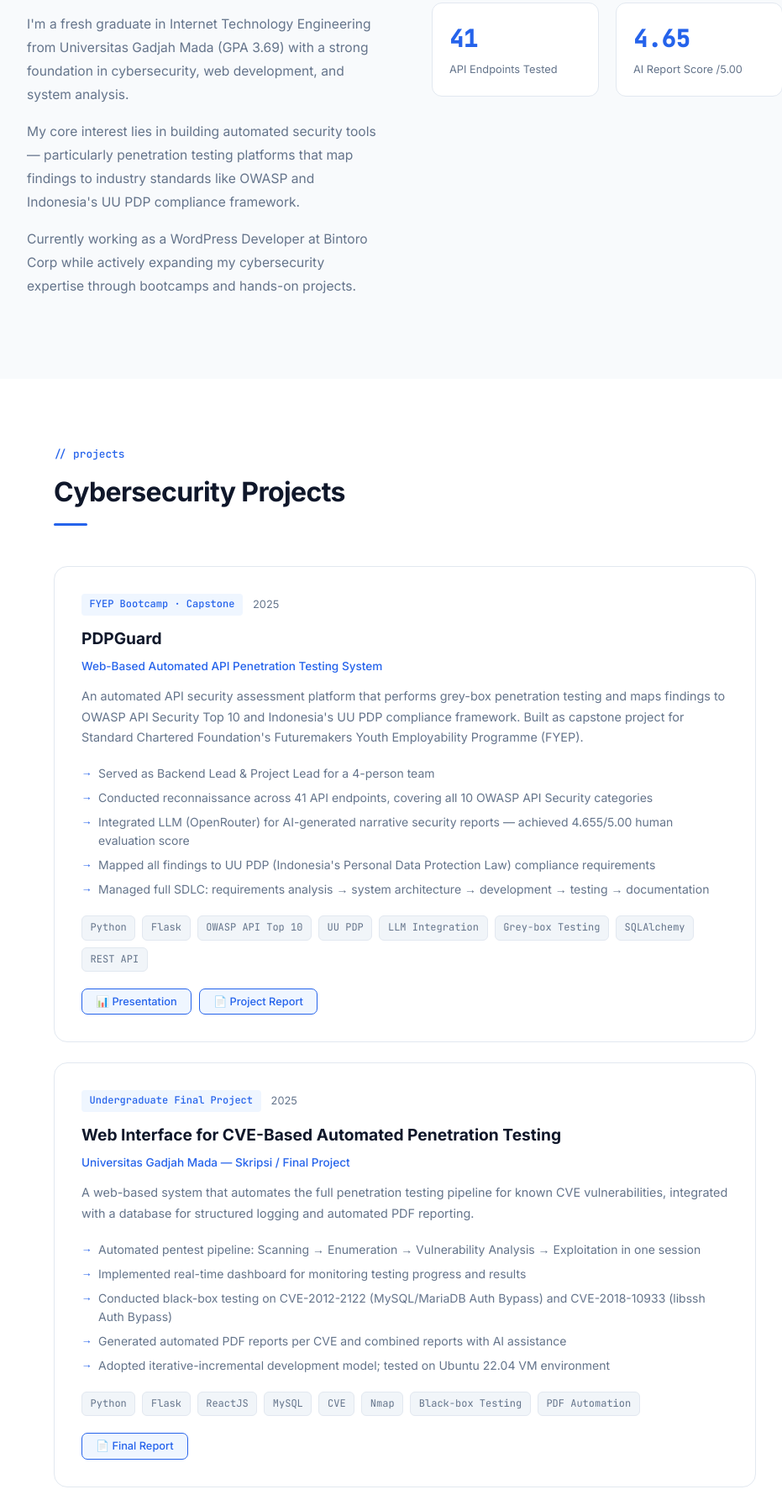
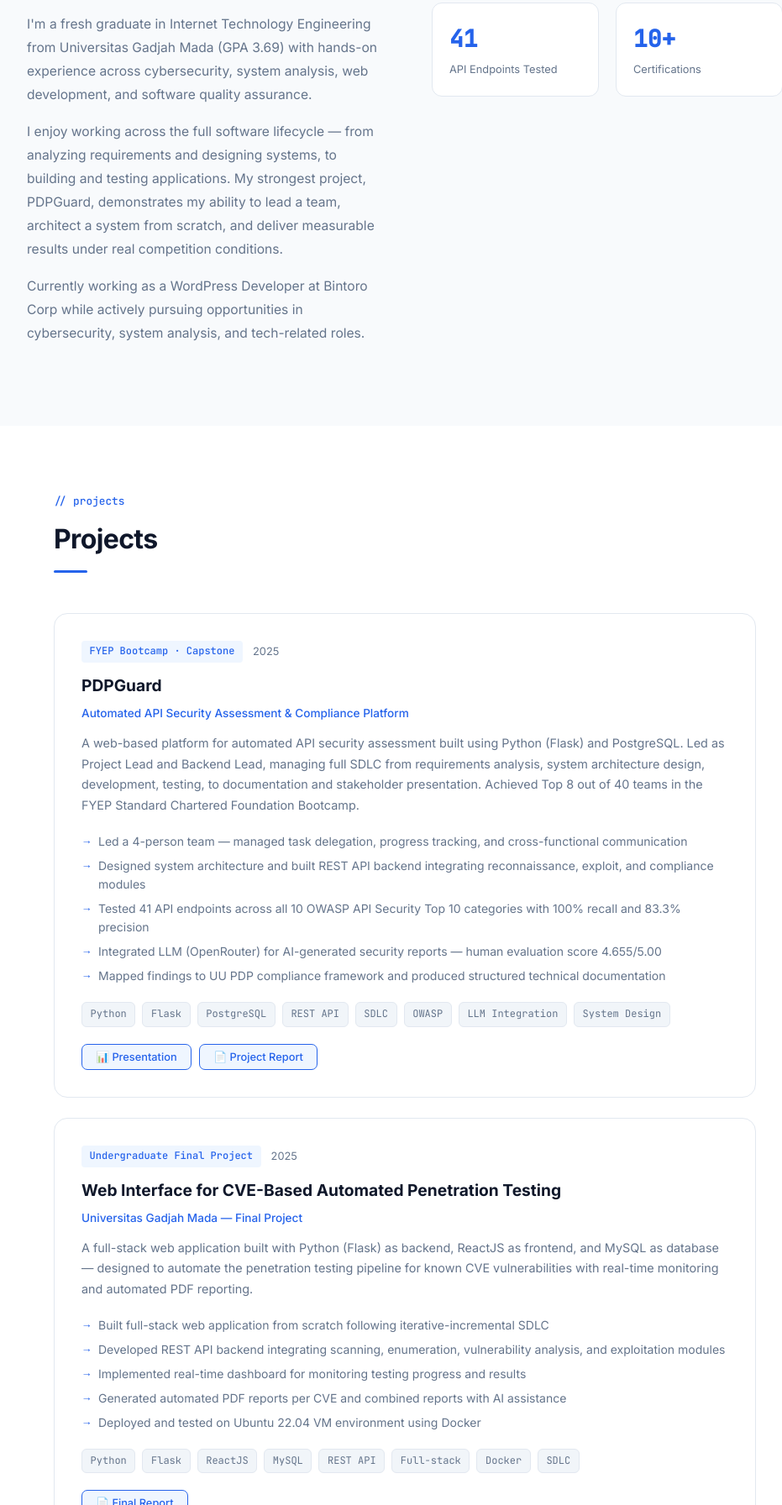
Before and after one commit to sofiyaa31/portfolio, a plain HTML site: page index.html in a window 1280 px wide. Shown: the part 1008-2800 px from the top of the page at 84% size, without its empty margins (158-1089 px from the left). Drawn offline with Linux system fonts and the light colour scheme.

Commit message:
Add files via upload

```diff
--- a/index.html
+++ b/index.html
@@ -156,20 +156,21 @@
 <!-- HERO -->
 <div style="padding: 0 2rem;">
   <section id="hero">
-    <div class="hero-eyebrow">Cybersecurity & Web Development</div>
+    <div class="hero-eyebrow">Cybersecurity · System Analysis · Web Development · QA</div>
     <h1 class="hero-name">Sofiyanatul<br>Munawaroh</h1>
     <div class="hero-tagline"><span id="typed"></span><span class="cursor"></span></div>
-    <p class="hero-desc">Fresh graduate in Internet Technology Engineering from Universitas Gadjah Mada. Passionate about building secure, automated, and intelligent systems — from penetration testing platforms to API security assessment tools.</p>
+    <p class="hero-desc">Fresh graduate in Internet Technology Engineering from Universitas Gadjah Mada. Experienced in building secure systems, analyzing requirements, developing web applications, and ensuring software quality through hands-on projects and bootcamp training.</p>
     <div class="hero-cta">
       <a href="#projects" class="btn btn-primary">View Projects</a>
       <a href="mailto:sofiyanatulm.31@gmail.com" class="btn btn-outline">Get in Touch</a>
     </div>
     <div class="hero-badges">
       <span class="badge">Penetration Testing</span>
-      <span class="badge">API Security</span>
+      <span class="badge">System Analysis</span>
+      <span class="badge">Python · Flask</span>
+      <span class="badge">QA & Testing</span>
       <span class="badge">OWASP</span>
-      <span class="badge">Python · Flask</span>
-      <span class="badge">UU PDP Compliance</span>
+      <span class="badge">Web Development</span>
       <span class="badge">SDLC</span>
     </div>
   </section>
@@ -184,16 +185,16 @@
         <h2 class="section-title">Background</h2>
         <div class="section-divider"></div>
       </div>
-      <p>I'm a fresh graduate in Internet Technology Engineering from Universitas Gadjah Mada (GPA 3.69) with a strong foundation in cybersecurity, web development, and system analysis.</p>
-      <p>My core interest lies in building automated security tools — particularly penetration testing platforms that map findings to industry standards like OWASP and Indonesia's UU PDP compliance framework.</p>
-      <p>Currently working as a WordPress Developer at Bintoro Corp while actively expanding my cybersecurity expertise through bootcamps and hands-on projects.</p>
+      <p>I'm a fresh graduate in Internet Technology Engineering from Universitas Gadjah Mada (GPA 3.69) with hands-on experience across cybersecurity, system analysis, web development, and software quality assurance.</p>
+      <p>I enjoy working across the full software lifecycle — from analyzing requirements and designing systems, to building and testing applications. My strongest project, PDPGuard, demonstrates my ability to lead a team, architect a system from scratch, and deliver measurable results under real competition conditions.</p>
+      <p>Currently working as a WordPress Developer at Bintoro Corp while actively pursuing opportunities in cybersecurity, system analysis, and tech-related roles.</p>
     </div>
     <div>
       <div class="about-stats">
         <div class="stat-card"><div class="stat-num">3.69</div><div class="stat-label">GPA at UGM</div></div>
-        <div class="stat-card"><div class="stat-num">2</div><div class="stat-label">Pentest Projects</div></div>
+        <div class="stat-card"><div class="stat-num">3+</div><div class="stat-label">Tech Projects</div></div>
         <div class="stat-card"><div class="stat-num">41</div><div class="stat-label">API Endpoints Tested</div></div>
-        <div class="stat-card"><div class="stat-num">4.65</div><div class="stat-label">AI Report Score /5.00</div></div>
+        <div class="stat-card"><div class="stat-num">10+</div><div class="stat-label">Certifications</div></div>
       </div>
     </div>
   </div>
@@ -204,7 +205,7 @@
   <section id="projects">
     <div class="section-header">
       <span class="section-label">// projects</span>
-      <h2 class="section-title">Cybersecurity Projects</h2>
+      <h2 class="section-title">Projects</h2>
       <div class="section-divider"></div>
     </div>
     <div class="projects-grid">
@@ -215,19 +216,19 @@
           <span class="project-year">2025</span>
         </div>
         <div class="project-title">PDPGuard</div>
-        <div class="project-subtitle">Web-Based Automated API Penetration Testing System</div>
-        <p class="project-desc">An automated API security assessment platform that performs grey-box penetration testing and maps findings to OWASP API Security Top 10 and Indonesia's UU PDP compliance framework. Built as capstone project for Standard Chartered Foundation's Futuremakers Youth Employability Programme (FYEP).</p>
+        <div class="project-subtitle">Automated API Security Assessment & Compliance Platform</div>
+        <p class="project-desc">A web-based platform for automated API security assessment built using Python (Flask) and PostgreSQL. Led as Project Lead and Backend Lead, managing full SDLC from requirements analysis, system architecture design, development, testing, to documentation and stakeholder presentation. Achieved Top 8 out of 40 teams in the FYEP Standard Chartered Foundation Bootcamp.</p>
         <ul class="project-highlights">
-          <li>Served as Backend Lead & Project Lead for a 4-person team</li>
-          <li>Conducted reconnaissance across 41 API endpoints, covering all 10 OWASP API Security categories</li>
-          <li>Integrated LLM (OpenRouter) for AI-generated narrative security reports — achieved 4.655/5.00 human evaluation score</li>
-          <li>Mapped all findings to UU PDP (Indonesia's Personal Data Protection Law) compliance requirements</li>
-          <li>Managed full SDLC: requirements analysis → system architecture → development → testing → documentation</li>
+          <li>Led a 4-person team — managed task delegation, progress tracking, and cross-functional communication</li>
+          <li>Designed system architecture and built REST API backend integrating reconnaissance, exploit, and compliance modules</li>
+          <li>Tested 41 API endpoints across all 10 OWASP API Security Top 10 categories with 100% recall and 83.3% precision</li>
+          <li>Integrated LLM (OpenRouter) for AI-generated security reports — human evaluation score 4.655/5.00</li>
+          <li>Mapped findings to UU PDP compliance framework and produced structured technical documentation</li>
         </ul>
         <div class="project-tags">
-          <span class="tag">Python</span><span class="tag">Flask</span><span class="tag">OWASP API Top 10</span>
-          <span class="tag">UU PDP</span><span class="tag">LLM Integration</span><span class="tag">Grey-box Testing</span>
-          <span class="tag">SQLAlchemy</span><span class="tag">REST API</span>
+          <span class="tag">Python</span><span class="tag">Flask</span><span class="tag">PostgreSQL</span>
+          <span class="tag">REST API</span><span class="tag">SDLC</span><span class="tag">OWASP</span>
+          <span class="tag">LLM Integration</span><span class="tag">System Design</span>
         </div>
         <div class="doc-btns">
           <button class="doc-btn" onclick="openModal('PDPGuard — Presentation', 'docs/pdpguard-presentation.pdf')">📊 Presentation</button>
@@ -241,19 +242,19 @@
           <span class="project-year">2025</span>
         </div>
         <div class="project-title">Web Interface for CVE-Based Automated Penetration Testing</div>
-        <div class="project-subtitle">Universitas Gadjah Mada — Skripsi / Final Project</div>
-        <p class="project-desc">A web-based system that automates the full penetration testing pipeline for known CVE vulnerabilities, integrated with a database for structured logging and automated PDF reporting.</p>
+        <div class="project-subtitle">Universitas Gadjah Mada — Final Project</div>
+        <p class="project-desc">A full-stack web application built with Python (Flask) as backend, ReactJS as frontend, and MySQL as database — designed to automate the penetration testing pipeline for known CVE vulnerabilities with real-time monitoring and automated PDF reporting.</p>
         <ul class="project-highlights">
-          <li>Automated pentest pipeline: Scanning → Enumeration → Vulnerability Analysis → Exploitation in one session</li>
+          <li>Built full-stack web application from scratch following iterative-incremental SDLC</li>
+          <li>Developed REST API backend integrating scanning, enumeration, vulnerability analysis, and exploitation modules</li>
           <li>Implemented real-time dashboard for monitoring testing progress and results</li>
-          <li>Conducted black-box testing on CVE-2012-2122 (MySQL/MariaDB Auth Bypass) and CVE-2018-10933 (libssh Auth Bypass)</li>
           <li>Generated automated PDF reports per CVE and combined reports with AI assistance</li>
-          <li>Adopted iterative-incremental development model; tested on Ubuntu 22.04 VM environment</li>
+          <li>Deployed and tested on Ubuntu 22.04 VM environment using Docker</li>
         </ul>
         <div class="project-tags">
           <span class="tag">Python</span><span class="tag">Flask</span><span class="tag">ReactJS</span>
-          <span class="tag">MySQL</span><span class="tag">CVE</span><span class="tag">Nmap</span>
-          <span class="tag">Black-box Testing</span><span class="tag">PDF Automation</span>
+          <span class="tag">MySQL</span><span class="tag">REST API</span><span class="tag">Full-stack</span>
+          <span class="tag">Docker</span><span class="tag">SDLC</span>
         </div>
         <div class="doc-btns">
           <button class="doc-btn" onclick="openModal('CVE Pentest — Final Report (Skripsi)', 'docs/skripsi-report.pdf')">📄 Final Report</button>
@@ -284,6 +285,10 @@
         <div class="cert-item clickable" onclick="openModal('CCNAv7: Introduction to Networks', 'certificates/ccna-intro.pdf')"><div class="cert-dot"></div><span class="cert-name">CCNAv7: Introduction to Networks</span><span class="cert-view-icon">👁</span><span class="cert-year">2022</span></div>
         <div class="cert-item clickable" onclick="openModal('CCNA Cybersecurity Essentials', 'certificates/ccna-cybersecurity.pdf')"><div class="cert-dot"></div><span class="cert-name">CCNA Cybersecurity Essentials</span><span class="cert-view-icon">👁</span><span class="cert-year">2021</span></div>
         <div class="cert-item clickable" onclick="openModal('2nd Place — Olimpiade Cyber Security & IoT (ARA 2021)', 'certificates/ara-2nd-place.pdf')"><div class="cert-dot"></div><span class="cert-name">🥈 2nd Place — Olimpiade Cyber Security & IoT (ARA: A Renewal Agent 2021)</span><span class="cert-view-icon">👁</span><span class="cert-year">2021</span></div>
+        <div class="cert-item clickable" onclick="openModal('CyberOps Associate — Cisco Networking Academy', 'certificates/cisco-cyberops.pdf')"><div class="cert-dot"></div><span class="cert-name">CyberOps Associate — Cisco Networking Academy</span><span class="cert-view-icon">👁</span><span class="cert-year">2024</span></div>
+        <div class="cert-item clickable" onclick="openModal('Cyber Threat Management — Cisco Networking Academy & Digitalent Kominfo', 'certificates/cisco-cyber-threat.pdf')"><div class="cert-dot"></div><span class="cert-name">Cyber Threat Management — Cisco Networking Academy & Digitalent Kominfo</span><span class="cert-view-icon">👁</span><span class="cert-year">2024</span></div>
+        <div class="cert-item clickable" onclick="openModal('Network Defense — Cisco Networking Academy & Digitalent Kominfo', 'certificates/cisco-network-defense.pdf')"><div class="cert-dot"></div><span class="cert-name">Network Defense — Cisco Networking Academy & Digitalent Kominfo</span><span class="cert-view-icon">👁</span><span class="cert-year">2024</span></div>
+        <div class="cert-item clickable" onclick="openModal('Endpoint Security — Cisco Networking Academy & Digitalent Kominfo', 'certificates/cisco-endpoint.pdf')"><div class="cert-dot"></div><span class="cert-name">Endpoint Security — Cisco Networking Academy & Digitalent Kominfo</span><span class="cert-view-icon">👁</span><span class="cert-year">2024</span></div>
         <div class="cert-item clickable" onclick="openModal('IoT Fundamentals: Connecting Things', 'certificates/iot-fundamentals.pdf')"><div class="cert-dot"></div><span class="cert-name">IoT Fundamentals: Connecting Things</span><span class="cert-view-icon">👁</span><span class="cert-year">2023</span></div>
       </div>
     </div>
@@ -347,7 +352,7 @@
 
 <script>
   // TYPING ANIMATION
-  const phrases = ['Cybersecurity Enthusiast','Penetration Tester','Backend Developer','System Analyst'];
+  const phrases = ['Cybersecurity Enthusiast','Penetration Tester','System Analyst','QA Engineer','Backend Developer'];
   let pi = 0, ci = 0, deleting = false;
   const el = document.getElementById('typed');
   function type() {
```
